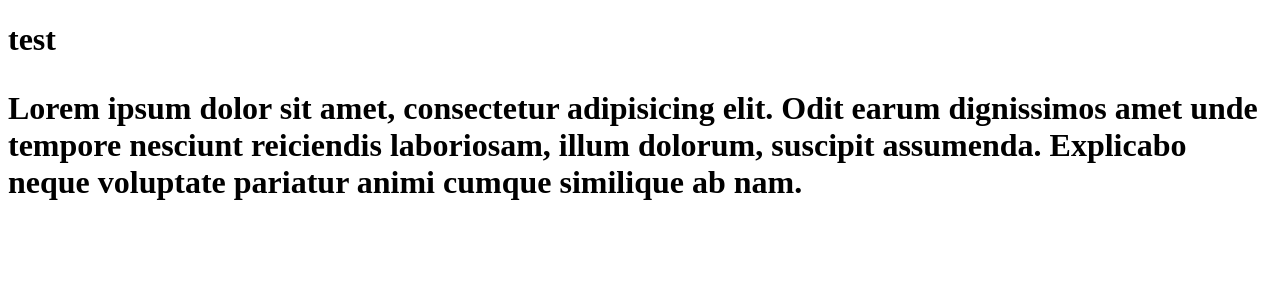
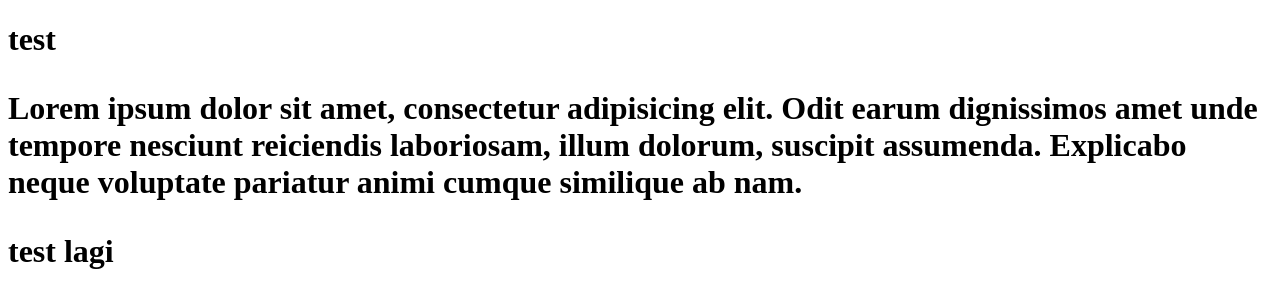
Before and after one commit to arsalgrakhman/anggap-aja-repo, a plain HTML site: page index.html in a window 1280 px wide. Drawn offline with Linux system fonts and the light colour scheme.

Commit message:
menambah baris h1

```diff
--- a/index.html
+++ b/index.html
@@ -7,5 +7,6 @@
 <body>
 	<h1> test <h1>
 	<p>Lorem ipsum dolor sit amet, consectetur adipisicing elit. Odit earum dignissimos amet unde tempore nesciunt reiciendis laboriosam, illum dolorum, suscipit assumenda. Explicabo neque voluptate pariatur animi cumque similique ab nam.</p>
+	<h1>test lagi</h1>
 </body>
 </html>
```
